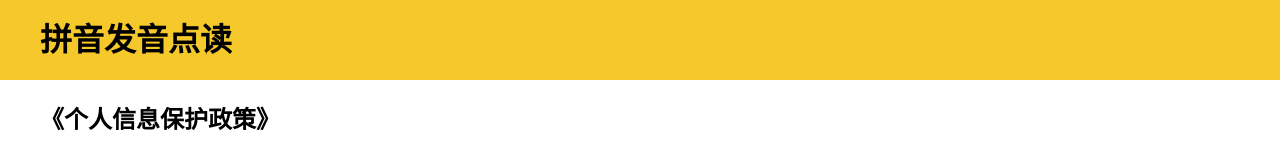
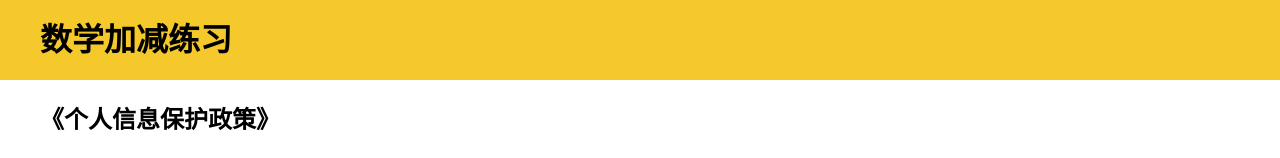
Before and after one commit to shenshengit/py, a plain HTML site: page index.html in a window 1280 px wide. Shown: the top 158 px of the page. Drawn offline with Linux system fonts and the light colour scheme.

Commit message:
拼音改数学
拼音改数学

```diff
--- a/index.html
+++ b/index.html
@@ -37,7 +37,7 @@
     <div class="head-bg"></div>
     <div class="content">
         <div class="title">
-            <h1 style="padding: 0; margin: 0;">拼音发音点读</h1>
+            <h1 style="padding: 0; margin: 0;">数学加减练习</h1>
         </div>
         <h2>《个人信息保护政策》</h2>
 
```
